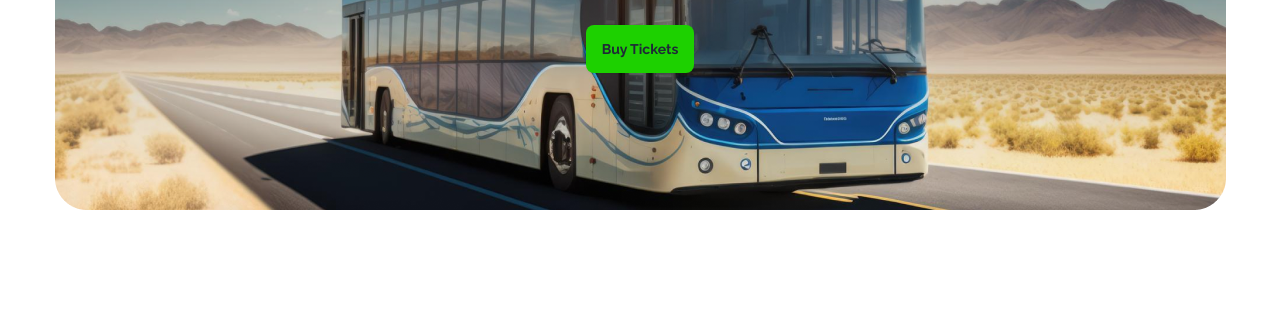
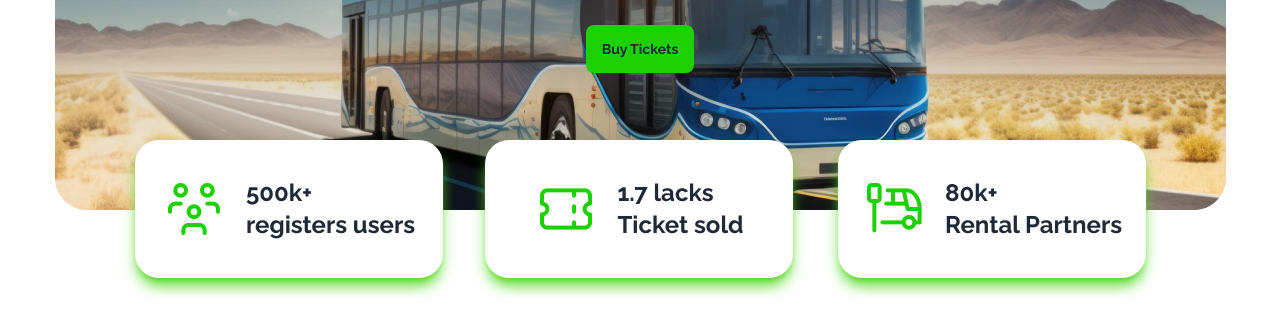
Before and after one commit to Noman4d/smart-ticketing, a plain HTML site: page index.html in a window 1280 px wide. Shown: the part 408-744 px from the top of the page. Drawn offline with nearby package versions, Linux system fonts and the light colour scheme.

Commit message:
modified banner section

```diff
--- a/index.html
+++ b/index.html
@@ -43,7 +43,7 @@
     </header>
     <main class="max-w-[1171px] mx-auto">
       <!-- banner -->
-      <section class="font-raleway">
+      <section class="font-raleway relative">
           <div class="bg-no-repeat h-[550px] " style="background-image: url(./images/banner.png);">
            <div class="flex flex-col gap-y-7 min-h-[550px] justify-center items-center ">
             <h1 class="text-white text-6xl font-extrabold">End-to-End Travel with</h1>
@@ -52,6 +52,15 @@
             <button class="btn  bg-[#1DD100] border-none font-bold">Buy Tickets</button>
            </div>
           </div>
+          <!-- ratings -->
+            <div class="w-[308px] h-[138px] bg-white absolute top-[480px] left-20 rounded-3xl flex items-center justify-center gap-5 shadow-lg shadow-[#50d71e]"><img src="./images/people.png" alt=""><p class="text-2xl font-bold">500k+ <br>registers users</p></div>
+            <div class="w-[308px] h-[138px] bg-white absolute top-[480px] left-[430px] rounded-3xl  flex items-center justify-center gap-5 shadow-lg shadow-[#50d71e]">
+              <img src="./images/ticket-cupon.png" alt=""><p class="text-2xl font-bold">1.7 lacks<br>Ticket sold</p>
+            </div>
+            <div class="w-[308px] h-[138px] bg-white absolute top-[480px] right-20 rounded-3xl flex items-center justify-center gap-5 shadow-lg shadow-[#50d71e]">
+              <img src="./images/stoppage.png" alt=""><p class="text-2xl font-bold">80k+ <br>Rental Partners</p>
+            </div>
+
       </section>
     </main>
 </html>
```
